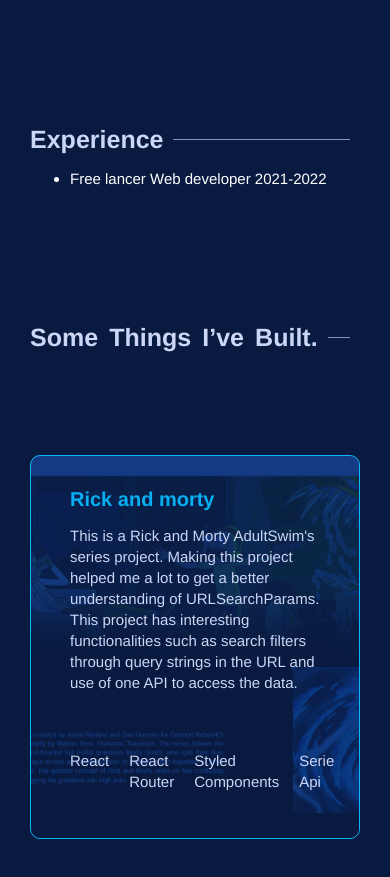
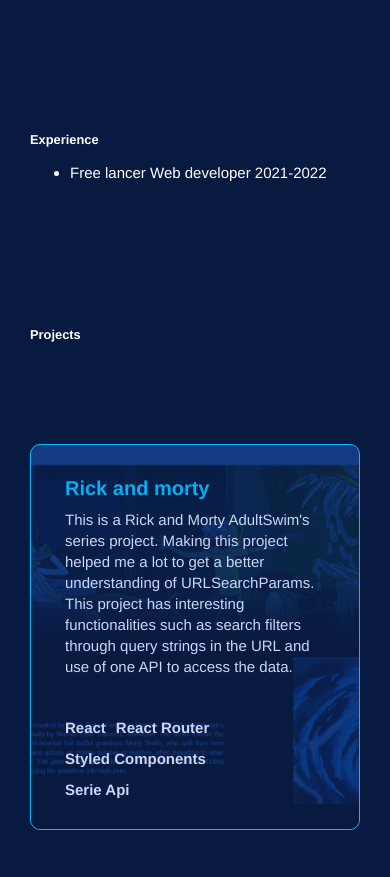
Before and after one commit to Sotorev/portfolio, a React (Create React App) app: page / in a window 390 px wide. Shown: the part 1500-2377 px from the top of the page. Built offline with nearby package versions, Linux system fonts and the light colour scheme.

Commit message:
Responsive design bugs fixed

```diff
--- a/src/App.scss
+++ b/src/App.scss
@@ -15,21 +15,6 @@
     font-size: 1.7rem;
     color: #8892b0;
 }
-.section-title {
-  color: #ccd6f6;
-  margin: 0;
-  display: flex;
-  align-items: center;
-
-  &::after {
-    content: "";
-    display: block;
-    width: 400px;
-    height: 1px;
-    margin: 0 10px;
-    background-color: #8892b0;
-  }
-}
 .show{
   transform: none;
   opacity: 1;
@@ -42,19 +27,3 @@
   transition: all 1s;
   // animation: slideOutDown 2s ease;
 }
-@media only screen and (max-width:800px) {
-  .section-title {
-      color: #ccd6f6;
-      margin: 0;
-      display: flex;
-      align-items: center;
-      &::after {
-        content: "";
-        display: block;
-        width: 100%;
-        height: 1px;
-        margin: 0 10px;
-        background-color: #8892b0;
-      }
-    }
-}
--- a/src/components/About/index.js
+++ b/src/components/About/index.js
@@ -1,21 +1,19 @@
 import './index.scss';
-import imageProfile from '../../assets/images/profile.jpg'
-import AnimatedLetters from '../AnimatedLetters';
 import { useInView } from 'react-intersection-observer';
+import SectionTitle from '../SectionTitle';
 
 
 const About = () => {
   const [ref, inView, entry] = useInView({ threshold: 0.3, triggerOnce: true});
   return (
     <section ref={ref} className='about' id='about'>
-      <div className={inView ? 'section-title show' : 'section-title hidden'}>
-        <AnimatedLetters
-          letterClass={'blast-section'}
-          isLoaded={true}
-          strArray={Array.from("About")}
-          idx={0}
+
+      <div className={inView ? 'show' : 'hidden'}>
+        <SectionTitle
+          text="About"
         />
       </div>
+
       <div className={inView ? 'about-info show' : 'about-info hidden'}>
         <div className='text about-text'>
           <p >
--- a/src/components/About/index.scss
+++ b/src/components/About/index.scss
@@ -4,17 +4,6 @@
   min-height: 90vh;
   margin: auto;
   padding: 100px 150px;
-
-  .blast-section {
-		font-size: clamp(2.5rem, 2vw, 4rem);
-		font-weight: bold;
-		transition: all 300ms ease-out;
-		&:hover{
-			color: #05AFF2;
-		}
-	}
-
-
   .about-info{
     display: flex;
     justify-content: space-between;
@@ -34,38 +23,6 @@
         }
       }
     }
-
-    // .profile-pic {
-    //   // border: 1px solid red;
-    //   position: relative;
-    //   right: 10rem;
-    //   width: 30%;
-    //   height: 30%;
-    //   img{
-    //     border-radius: 1rem;
-    //     width: 100%;
-    //     height: 100%;
-    //   }
-    //   &:hover{
-    //     &::after{
-    //       top: 10px;
-    //       left: 10px;
-    //     }
-    //   }
-    //   &::after{
-    //     content: "";
-    //     display: block;
-    //     position: absolute;
-    //     top: 20px;
-    //     left: 20px;
-    //     z-index: -1;
-    //     width: 100%;
-    //     height: 100%;
-    //     border-radius: 1rem;
-    //     border: 2px solid white;
-    //   }
-    // }
-
   }
 }
 .fadeInUp{
--- a/src/components/Experience/index.js
+++ b/src/components/Experience/index.js
@@ -1,18 +1,15 @@
 import "./index.scss";
-import AnimatedLetters from "../AnimatedLetters";
 import { useInView } from 'react-intersection-observer';
+import SectionTitle from "../SectionTitle";
 const Experience = () => {
 	const [ref, inView, entry] = useInView({ threshold: .3, triggerOnce: true });
 	return (
 		<section ref={ref} id="experience" className="experience">
-			<div className={inView ? 'section-title show' : 'section-title hidden'}>
-				<AnimatedLetters
-					letterClass={'blast-section'}
-					isLoaded={true}
-					strArray={Array.from("Experience")}
-					idx={0}
+			<div className={inView ? 'show' : 'hidden'}>
+				<SectionTitle
+					text="Experience"
 				/>
-      </div>
+			</div>
 			<div className={inView ? 'experience-content show' : 'experience-content hidden'}>
         <ul>
           <li>Free lancer Web developer 2021-2022</li>
--- a/src/components/Experience/index.scss
+++ b/src/components/Experience/index.scss
@@ -3,16 +3,6 @@
 	margin: auto;
 	max-width: 1600px;
   min-height:60vh ;
-	.blast-section {
-		font-size: clamp(2.5rem, 2vw, 4rem);
-		font-weight: bold;
-		transition: all 300ms ease-out;
-
-		&:hover {
-			color: #05AFF2;
-		}
-	}
-
 	.experience-content {
 
 		ul {
--- a/src/components/Projects/Project/index.scss
+++ b/src/components/Projects/Project/index.scss
@@ -133,7 +133,7 @@
 			justify-content: center;
 			height: 100%;
 			grid-column: 1 / -1;
-			padding: 40px 40px 30px;
+			padding: 35px 35px 30px;
 
 			// z-index: 5;
 			.project-title {
@@ -143,7 +143,7 @@
 					top: 0;
 					left: 0;
 					padding-top: 3rem;
-					padding-left: 40px;
+					padding-left: 35px;
 					margin: 0;
 					width: 100%;
 					height: 100%;
@@ -160,6 +160,18 @@
 					box-shadow: none;
 				}
 			}
+			.project-tech-list{
+				display: flex;
+				flex-wrap: wrap;
+				width: 80%;
+				padding: 0;
+				margin: 0;
+				li{
+					margin: 1rem 1rem 0 0;
+					padding: 0;
+					font-weight: bold;
+				}
+			}
 		}
 	}
 }
--- a/src/components/Projects/index.js
+++ b/src/components/Projects/index.js
@@ -3,16 +3,14 @@
 import data from '../../projects-data'
 import Project from "./Project";
 import { useInView } from 'react-intersection-observer';
+import SectionTitle from '../SectionTitle';
 const Projects = () => {
 	const [ref, inView, entry] = useInView({ threshold: 0.3, triggerOnce: true });
 	return (
 		<section ref={ref} className="projects-section" id="work">
-			<div className={inView ? "section-title show" : "section-title hidden"}>
-				<AnimatedLetters
-					letterClass={'blast-section'}
-					isLoaded={true}
-					strArray={Array.from("SomeThingsI’veBuilt.")}
-					idx={0}
+			<div className={inView ? 'show' : 'hidden'}>
+				<SectionTitle
+					text="Projects"
 				/>
 			</div>
 			<Project
--- a/src/components/Projects/index.scss
+++ b/src/components/Projects/index.scss
@@ -4,39 +4,6 @@
 	padding: 100px 150px;
 	max-width: 1600px;
 	min-height: 100vh;
-	.section-title {
-		// width: fit-content;
-		.blast-section {
-			font-size: clamp(2.5rem, 2vw, 4rem);
-			font-weight: bold;
-			transition: all 300ms ease-out;
-			&:nth-child(4){
-				&::after{
-					display: block;
-					content: "";
-					width: 1em;
-				}
-			}
-			&:nth-child(10){
-				&::after {
-						display: block;
-						content: "";
-						width: 1em;
-					}
-			}
-			&:nth-child(14) {
-				&::after {
-						display: block;
-						content: "";
-						width: 1em;
-					}
-			}
-			&:hover {
-				color: #05AFF2;
-			}
-
-		}
-	}
 }
 @media only screen and (max-width: 1200px){
 	.projects-section{
--- /dev/null
+++ b/src/components/SectionTitle/index.js
@@ -0,0 +1,8 @@
+import './index.scss';
+export default function SectionTitle({text}) {
+	return (
+		<h3>
+			{text}
+		</h3>
+	);
+}
```
Also changed, not shown: src/components/SectionTitle/index.scss (added).
